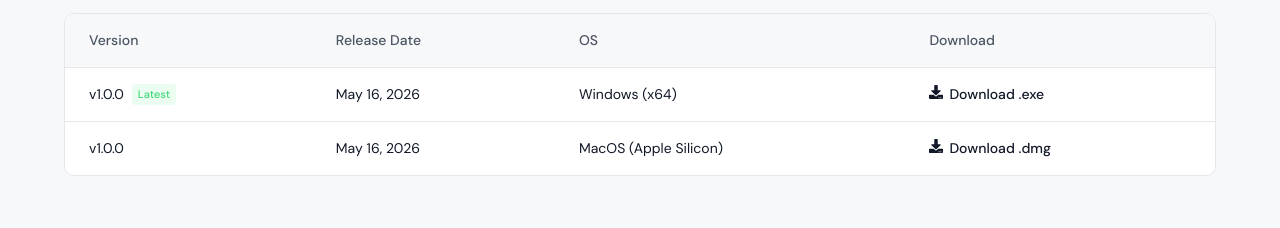
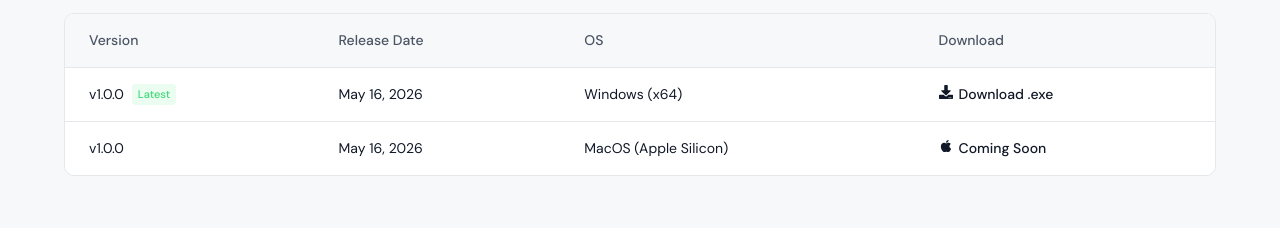
Before and after one commit to AliQ5/wa-sender, a React (Vite) app: page / in a window 1280 px wide. Shown: the part 2640-2868 px from the top of the page. Built offline with nearby package versions, Linux system fonts and the light colour scheme.

Commit message:
Add .exe file and fix Mac links

```diff
--- a/src/App.jsx
+++ b/src/App.jsx
@@ -8,8 +8,8 @@
 
 gsap.registerPlugin(ScrollTrigger)
 
-const DOWNLOAD_URL_WINDOWS = "https://wa-sender.com/downloads/wa-sender-setup.exe"
-const DOWNLOAD_URL_MAC = "https://wa-sender.com/downloads/wa-sender-setup.dmg"
+const DOWNLOAD_URL_WINDOWS = "/wa-sender-setup.exe"
+const DOWNLOAD_URL_MAC = "#"
 
 // ─── CUSTOM CURSOR ─────────────────────────────────────────────────────────────
 function CustomCursor() {
@@ -229,7 +229,8 @@
             </motion.div>
           </motion.a>
           <motion.a
-            href={DOWNLOAD_URL_MAC} download
+            href={DOWNLOAD_URL_MAC}
+            onClick={(e) => { e.preventDefault(); alert('MacOS version coming soon!') }}
             className="btn btn-outline"
             whileHover={{ scale: 1.03 }} whileTap={{ scale: 0.97 }}
           >
@@ -453,8 +454,8 @@
                 <td>May 16, 2026</td>
                 <td>MacOS (Apple Silicon)</td>
                 <td>
-                  <motion.a href={DOWNLOAD_URL_MAC} download style={{ display: 'inline-flex', alignItems: 'center', gap: 6, color: 'var(--text)', fontWeight: 500 }}>
-                    <motion.div whileHover={{ y: 3 }}><FaDownload size={14} /></motion.div> Download .dmg
+                  <motion.a href={DOWNLOAD_URL_MAC} onClick={(e) => { e.preventDefault(); alert('MacOS version coming soon!') }} style={{ display: 'inline-flex', alignItems: 'center', gap: 6, color: 'var(--text)', fontWeight: 500 }}>
+                    <motion.div whileHover={{ y: 3 }}><FaApple size={14} /></motion.div> Coming Soon
                   </motion.a>
                 </td>
               </tr>
@@ -591,7 +592,7 @@
           <motion.a href={DOWNLOAD_URL_WINDOWS} download className="btn btn-primary" whileHover={{ scale: 1.03 }} whileTap={{ scale: 0.97 }}>
             Download for Windows
           </motion.a>
-          <motion.a href={DOWNLOAD_URL_MAC} download className="btn btn-outline" style={{ background: 'white' }} whileHover={{ scale: 1.03 }} whileTap={{ scale: 0.97 }}>
+          <motion.a href={DOWNLOAD_URL_MAC} onClick={(e) => { e.preventDefault(); alert('MacOS version coming soon!') }} className="btn btn-outline" style={{ background: 'white' }} whileHover={{ scale: 1.03 }} whileTap={{ scale: 0.97 }}>
             Download for MacOS
           </motion.a>
         </div>
```
Also changed, not shown: 1 other file (tests, documents, lock files or other folders).
